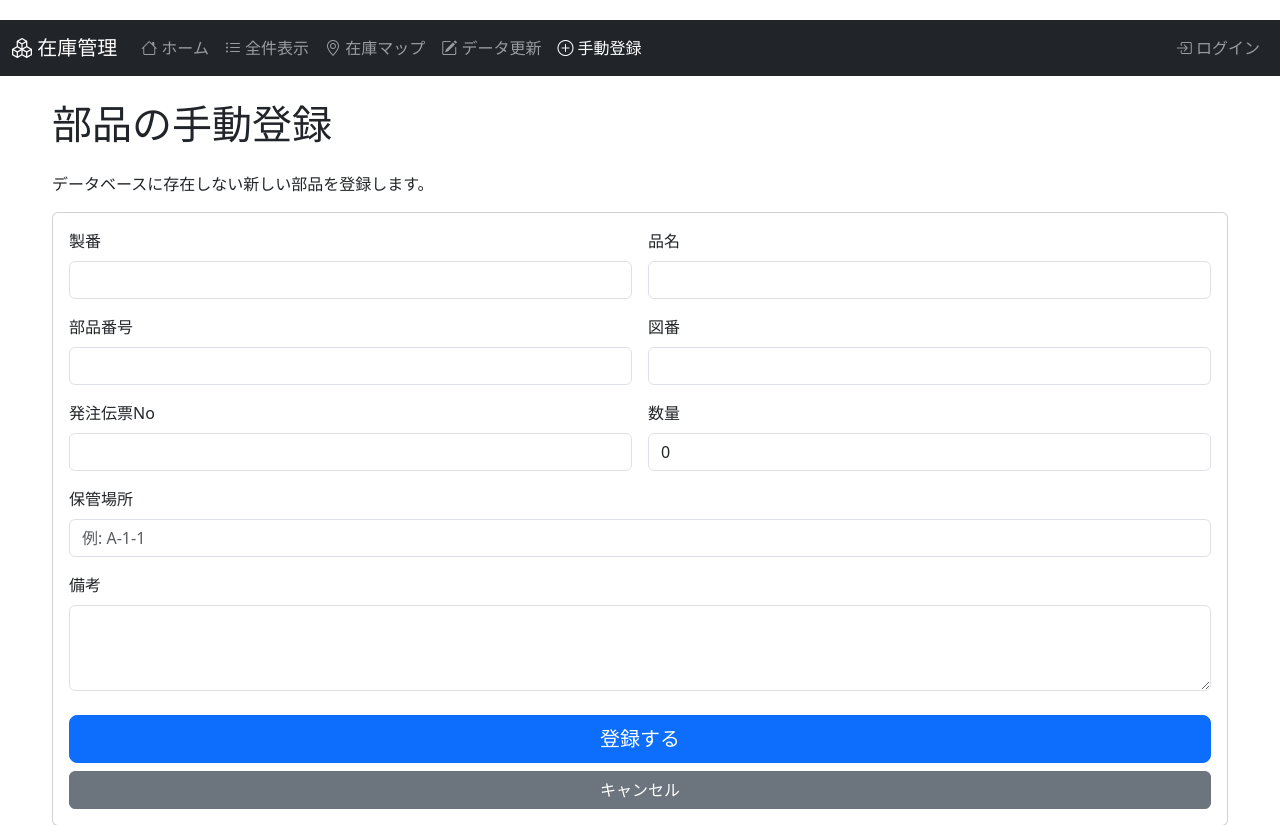
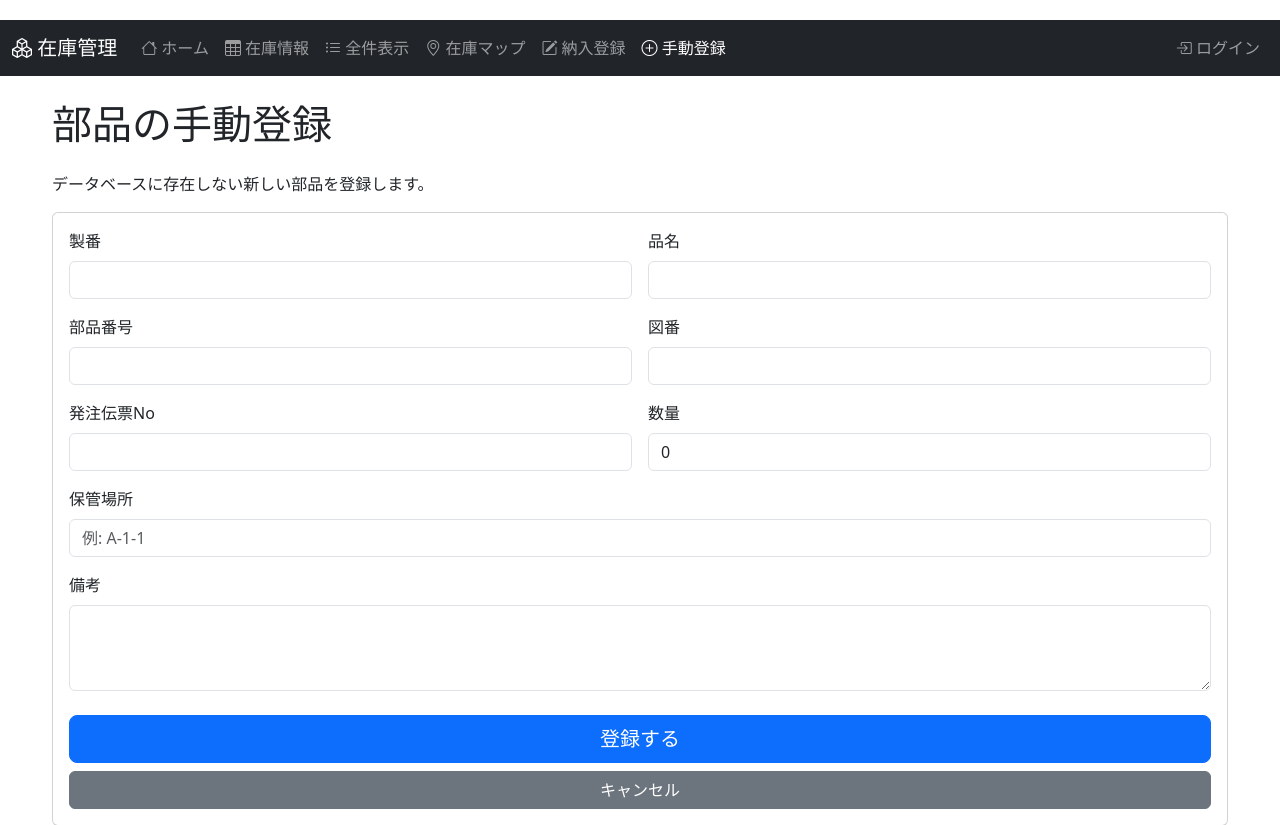
Before and after one commit to ko-matsushita2404/inventory-dashboard, a Flask app: page /add in a window 1280 px wide. Shown: the top 825 px of the page. Run offline with Flask 3, Linux system fonts and the light colour scheme; the visitor is signed in with stand-in values (Sample User, id 1); data that the repository does not hold is empty; parts of the project's set-up code (start-up, migrations or seed data) failed here and were passed over.

Commit message:
Update base.html

```diff
--- a/templates/base.html
+++ b/templates/base.html
@@ -26,6 +26,11 @@
                         </a>
                     </li>
                     <li class="nav-item">
+                        <a class="nav-link {% if request.endpoint == 'inventory' %}active{% endif %}" href="{{ url_for('inventory') }}">
+                            <i class="bi bi-table"></i> 在庫情報
+                        </a>
+                    </li>
+                    <li class="nav-item">
                         <a class="nav-link {% if request.endpoint == 'all_items' %}active{% endif %}" href="{{ url_for('all_items') }}">
                             <i class="bi bi-list-ul"></i> 全件表示
                         </a>
@@ -37,7 +42,7 @@
                     </li>
                     <li class="nav-item">
                         <a class="nav-link {% if request.endpoint in ['search_for_update', 'update_slip'] %}active{% endif %}" href="{{ url_for('search_for_update') }}">
-                            <i class="bi bi-pencil-square"></i> データ更新
+                            <i class="bi bi-pencil-square"></i> 納入登録
                         </a>
                     </li>
                     <li class="nav-item">
```
